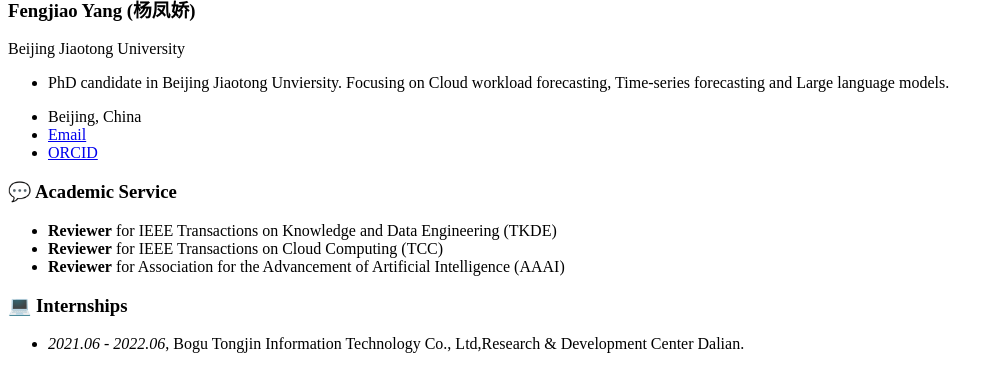
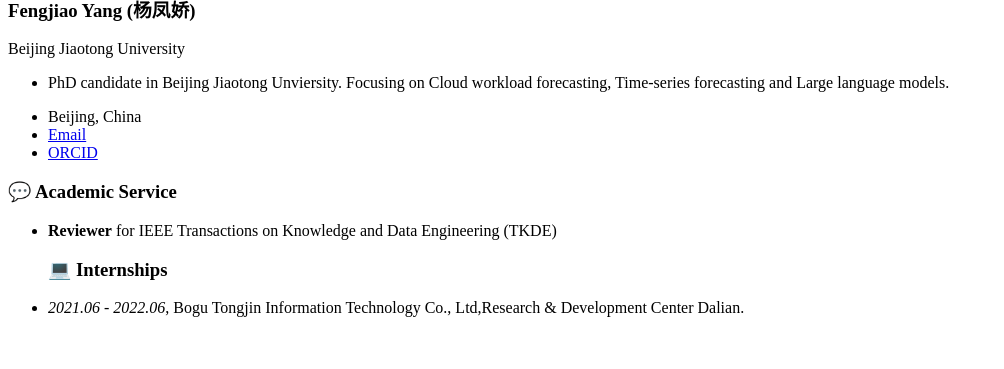
Before and after one commit to Yangfengjiao99/Yangfengjiao99.github.io, a Jekyll site: the page built from _pages/includes/others.md, in a window 1280 px wide, cut to the strip 548-917 px from the top of the page. Shown: the whole strip, without its empty margins (0-1004 px from the left). Built offline with Jekyll 4.4.1, drawn with Linux system fonts in a browser that asks for light colours; our own code applies the rules of GitHub Pages for plain Markdown files.

Commit message:
Update others.md

```diff
--- a/_pages/includes/others.md
+++ b/_pages/includes/others.md
@@ -1,10 +1,5 @@
 
 # 💬 Academic Service
-<!-- - **Session Chair** of The International Conference on Wireless Artificial Intelligent Computing Systems and Applications (WASA) -->
 - **Reviewer** for IEEE Transactions on Knowledge and Data Engineering (TKDE)
-- **Reviewer** for IEEE Transactions on Cloud Computing (TCC)
-- **Reviewer** for Association for the Advancement of Artificial Intelligence (AAAI)
-
 # 💻 Internships
 - *2021.06 - 2022.06*, Bogu Tongjin Information Technology Co., Ltd,Research & Development Center  Dalian.
-<!-- - *2021.06 - 2022.06*, [PerfXLab Company](https://www.perfxlab.cn/), Qingdao. -->
```
